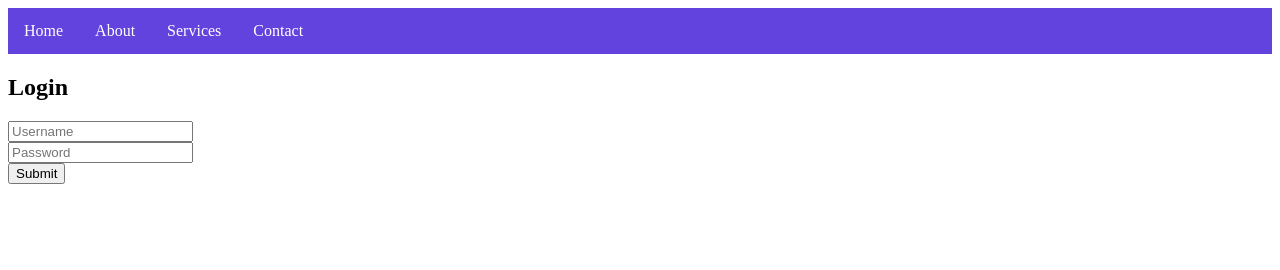
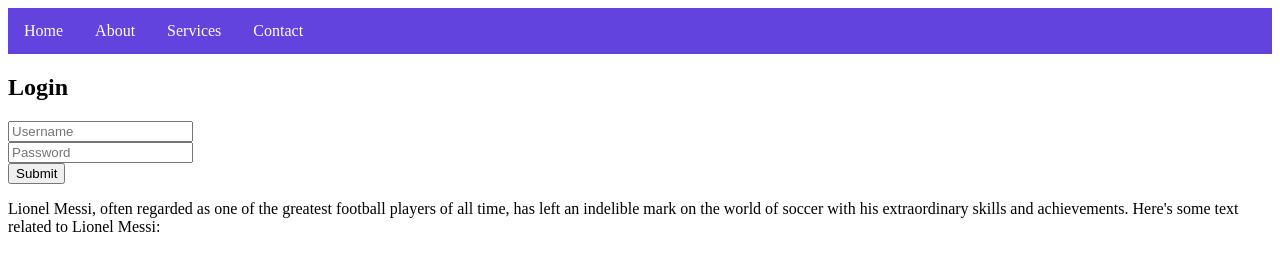
Before and after one commit to Prijith12/Web, a plain HTML site: page index.html in a window 1280 px wide. Drawn offline with Linux system fonts and the light colour scheme.

Commit message:
text added

```diff
--- a/index.html
+++ b/index.html
@@ -22,5 +22,12 @@
             <button type="submit">Submit</button>
         </form>
     </div>
+    <div>
+        <p>
+            Lionel Messi, often regarded as one of the greatest football players of all time,
+             has left an indelible mark on the world of soccer with his extraordinary skills and achievements.
+             Here's some text related to Lionel Messi:
+        </p>
+    </div>
 </body>
 </html>
```
